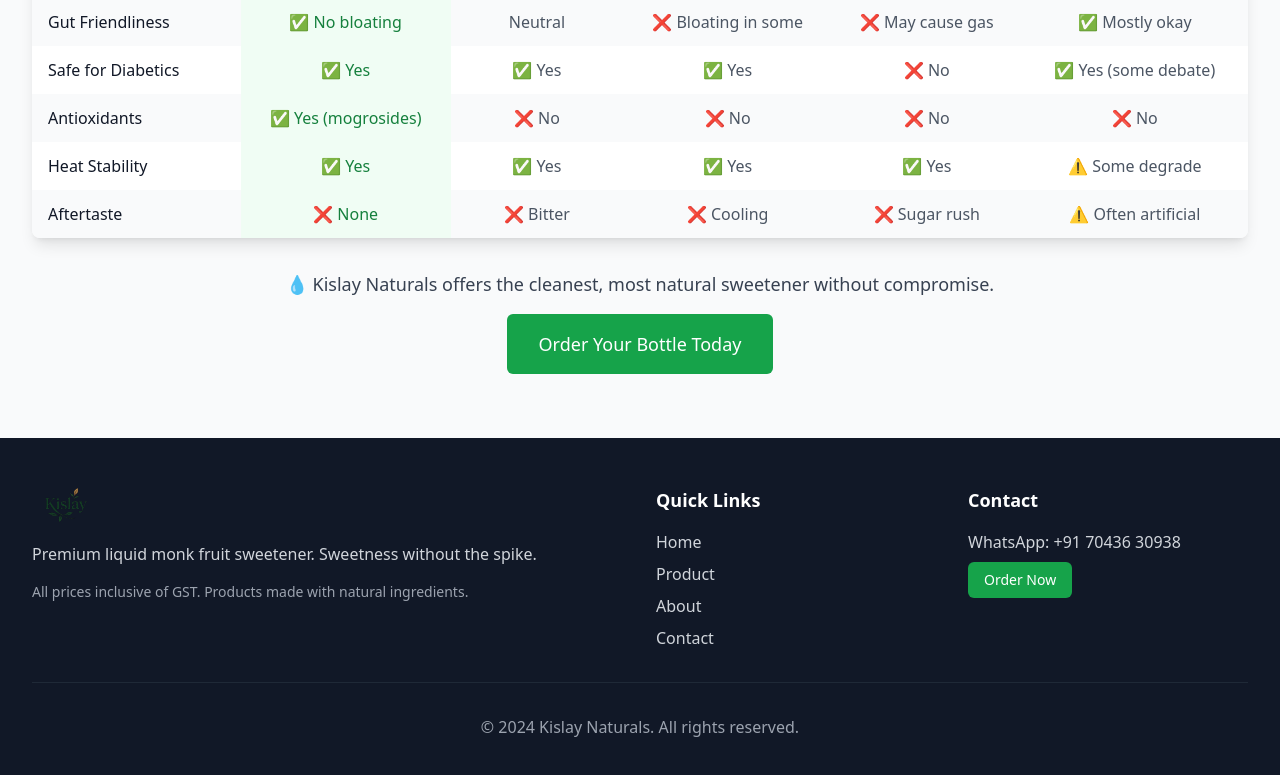
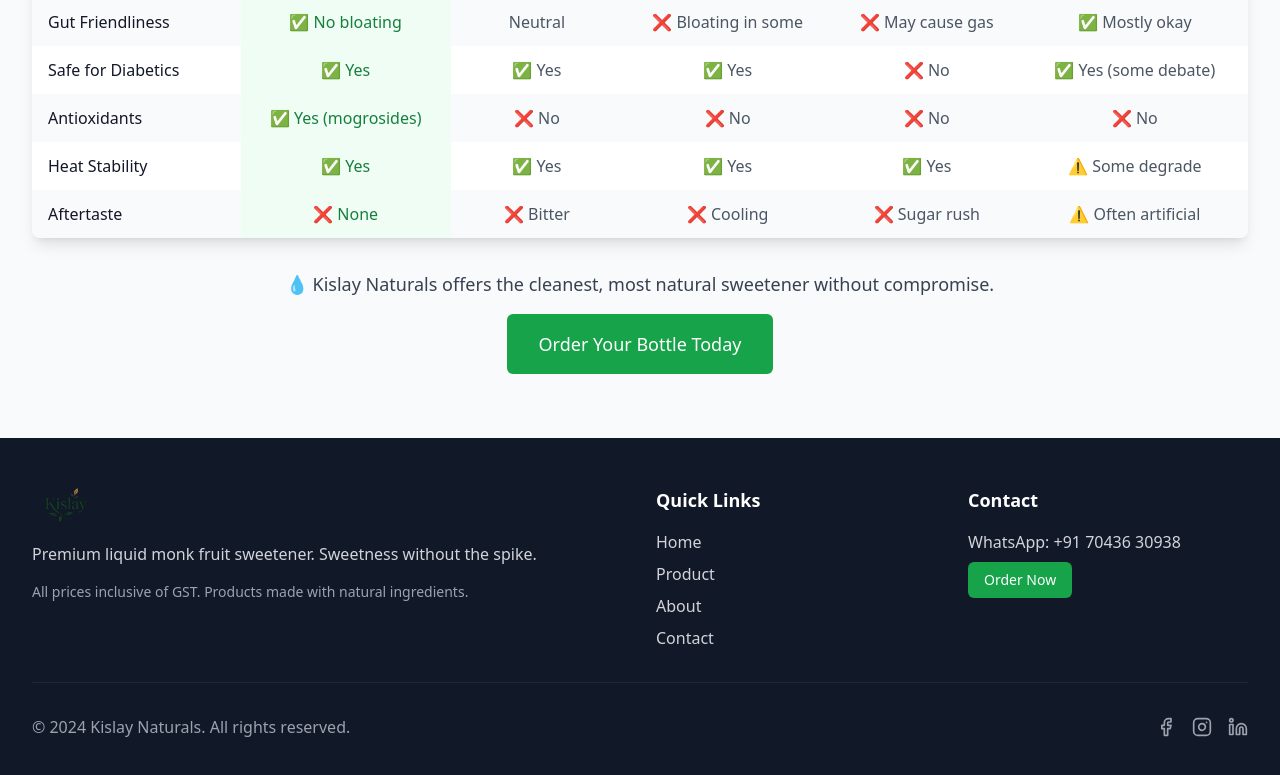
Before and after one commit to Ayush-shah-dev/kislay-sweet-flow, a React (Vite) app: page / in a window 1280 px wide. Shown: the part 2256-3031 px from the top of the page. Built offline with nearby package versions, Linux system fonts and the light colour scheme.

Commit message:
Add social media links
Integrate Facebook, Instagram, and LinkedIn links into the website.

```diff
--- a/src/components/Footer.tsx
+++ b/src/components/Footer.tsx
@@ -1,5 +1,5 @@
 
-import { Leaf } from 'lucide-react';
+import { Leaf, Facebook, Instagram, Linkedin } from 'lucide-react';
 import { Link } from 'react-router-dom';
 
 const Footer = () => {
@@ -60,8 +60,39 @@ const Footer = () => {
           </div>
         </div>
 
-        <div className="border-t border-gray-800 mt-8 pt-8 text-center text-gray-400">
-          <p>&copy; 2024 Kislay Naturals. All rights reserved.</p>
+        <div className="border-t border-gray-800 mt-8 pt-8">
+          <div className="flex flex-col sm:flex-row justify-between items-center">
+            <p className="text-gray-400 mb-4 sm:mb-0">&copy; 2024 Kislay Naturals. All rights reserved.</p>
+            <div className="flex space-x-4">
+              <a
+                href="https://www.facebook.com/profile.php?id=61577067135106"
+                target="_blank"
+                rel="noopener noreferrer"
+                className="text-gray-400 hover:text-green-400 transition-colors"
+                aria-label="Follow us on Facebook"
+              >
+                <Facebook className="h-5 w-5" />
+              </a>
+              <a
+                href="https://www.instagram.com/kislaynaturals/"
+                target="_blank"
+                rel="noopener noreferrer"
+                className="text-gray-400 hover:text-green-400 transition-colors"
+                aria-label="Follow us on Instagram"
+              >
+                <Instagram className="h-5 w-5" />
+              </a>
+              <a
+                href="https://www.linkedin.com/company/kislay-natural"
+                target="_blank"
+                rel="noopener noreferrer"
+                className="text-gray-400 hover:text-green-400 transition-colors"
+                aria-label="Follow us on LinkedIn"
+              >
+                <Linkedin className="h-5 w-5" />
+              </a>
+            </div>
+          </div>
         </div>
       </div>
     </footer>
```
